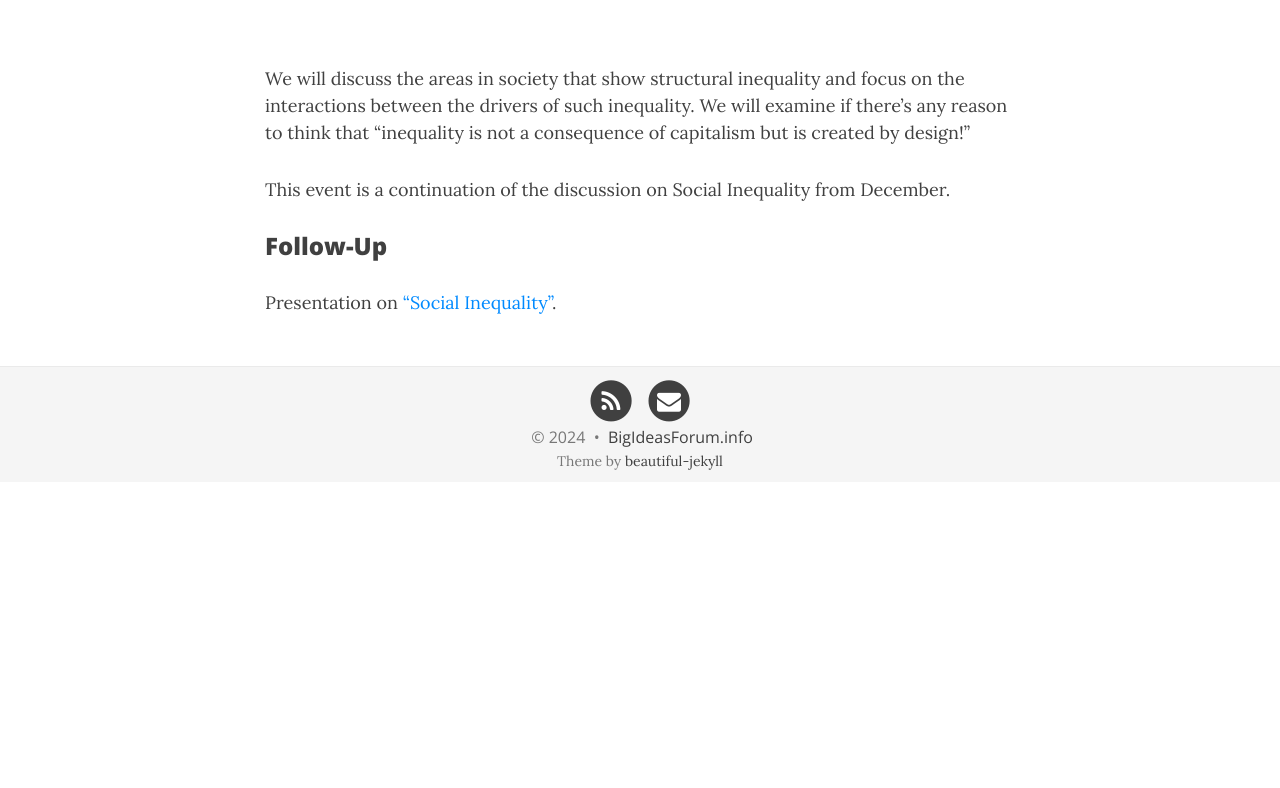
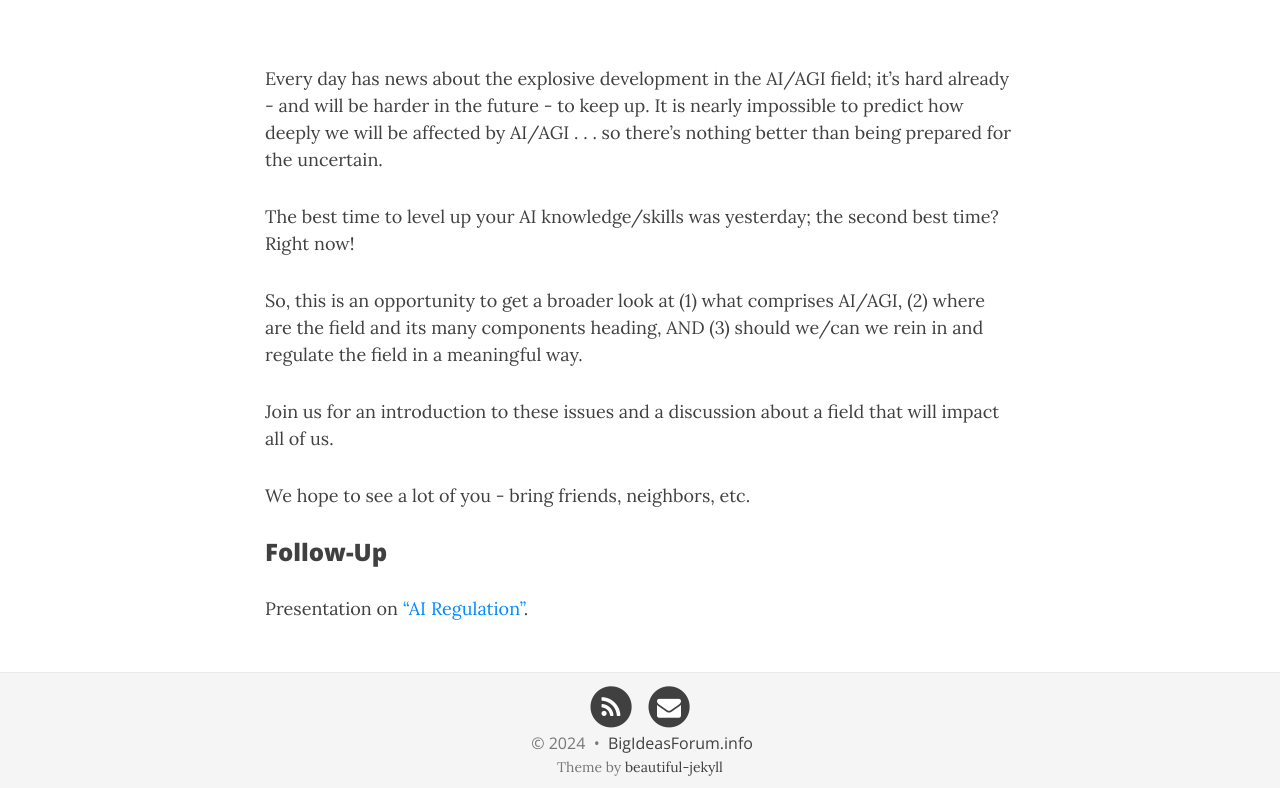
Before and after one commit to BigIdeasForum/bigideasforum.github.io, a Jekyll site: the page built from _posts/2024/2024-02-01-ai-reg.md, in a window 1280 px wide and 1255 px high. Shown: the part 467-1255 px from the top of the window. Built offline with Jekyll 4.4.1, drawn with Linux system fonts in a browser that asks for light colours; nearby versions of some CDN libraries.

Commit message:
update presentation

```diff
--- a/_posts/2024/2024-02-01-ai-reg.md
+++ b/_posts/2024/2024-02-01-ai-reg.md
@@ -3,13 +3,20 @@ title: AI/AGI Regulation
 layout: page
 date:   2024-02-01 16:30:00
 tags: [MindQuest]
-bigimg: /img/social-inequality.jpg
+bigimg: /img/ai-reg.png
 ---
 
-We will discuss the areas in society that show structural inequality and focus on the interactions between the drivers of such inequality. We will  examine if there’s any reason to think that "inequality is not a consequence of capitalism but is created by design!"
+Every day has news about the explosive development in the AI/AGI field; it's hard already - and will be harder in the future - to keep up. It is nearly impossible to predict how deeply we will be affected by AI/AGI . . . so there’s nothing better than being prepared for the uncertain.
 
-This event is a continuation of the discussion on Social Inequality from December.
+The best time to level up your AI knowledge/skills was yesterday; the second best time?
+Right now!
+
+So, this is an opportunity to get a broader look at (1) what comprises AI/AGI, (2) where are the field and its many components heading, AND (3) should we/can we rein in and regulate the field in a meaningful way.
+
+Join us for an introduction to these issues and a discussion about a field that will impact all of us.
+
+We hope to see a lot of you - bring friends, neighbors, etc.
 
 ### Follow-Up
 
-Presentation on ["Social Inequality"](/assets/present/2024/2024-02-01/ai-reg.pdf).
+Presentation on ["AI Regulation"](/assets/present/2024/2024-02-01/ai-reg.pdf).
```
Also changed, not shown: _posts/2024/2024-03-07-ai-law.md (+1 -1 lines), 2 other files.
